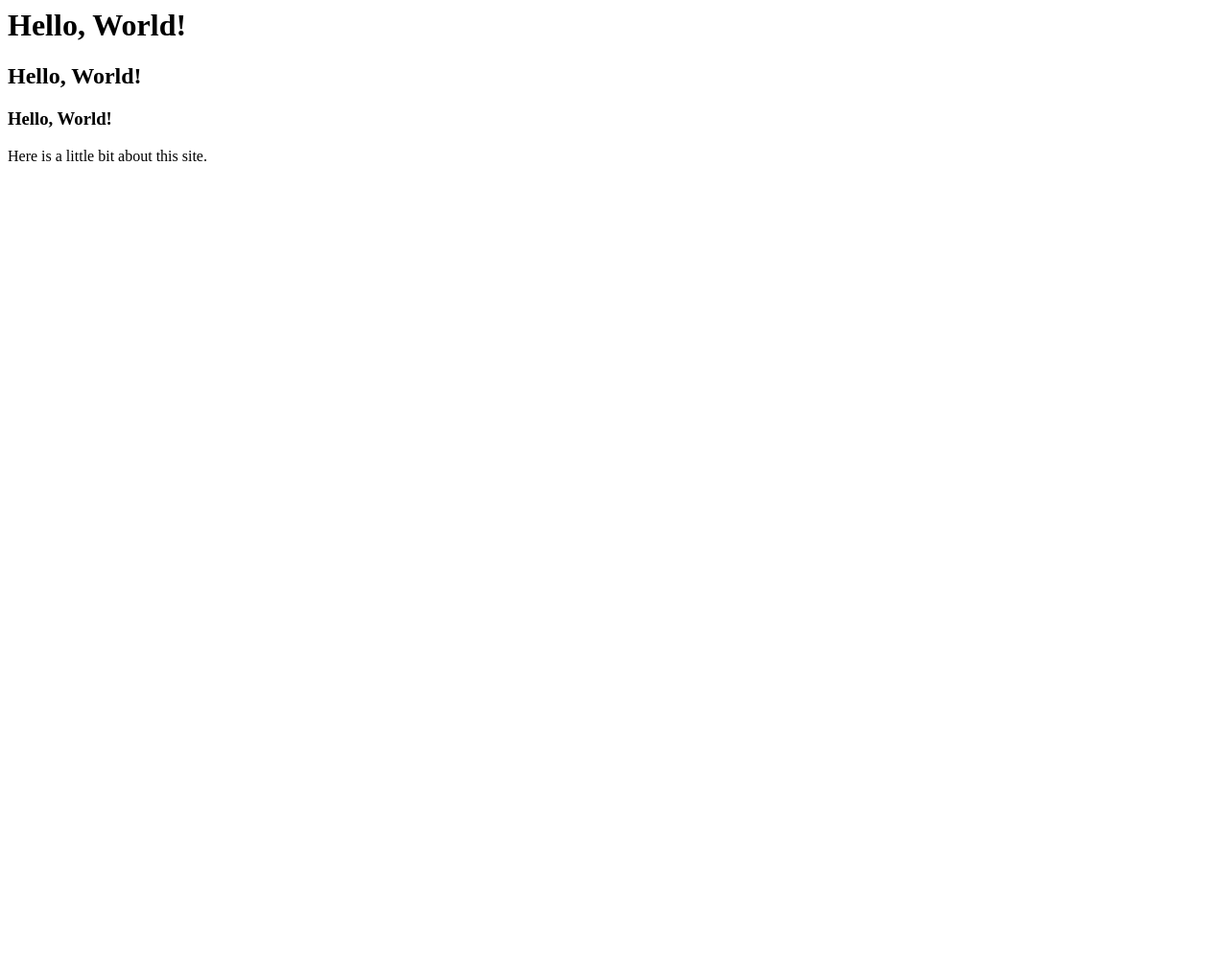
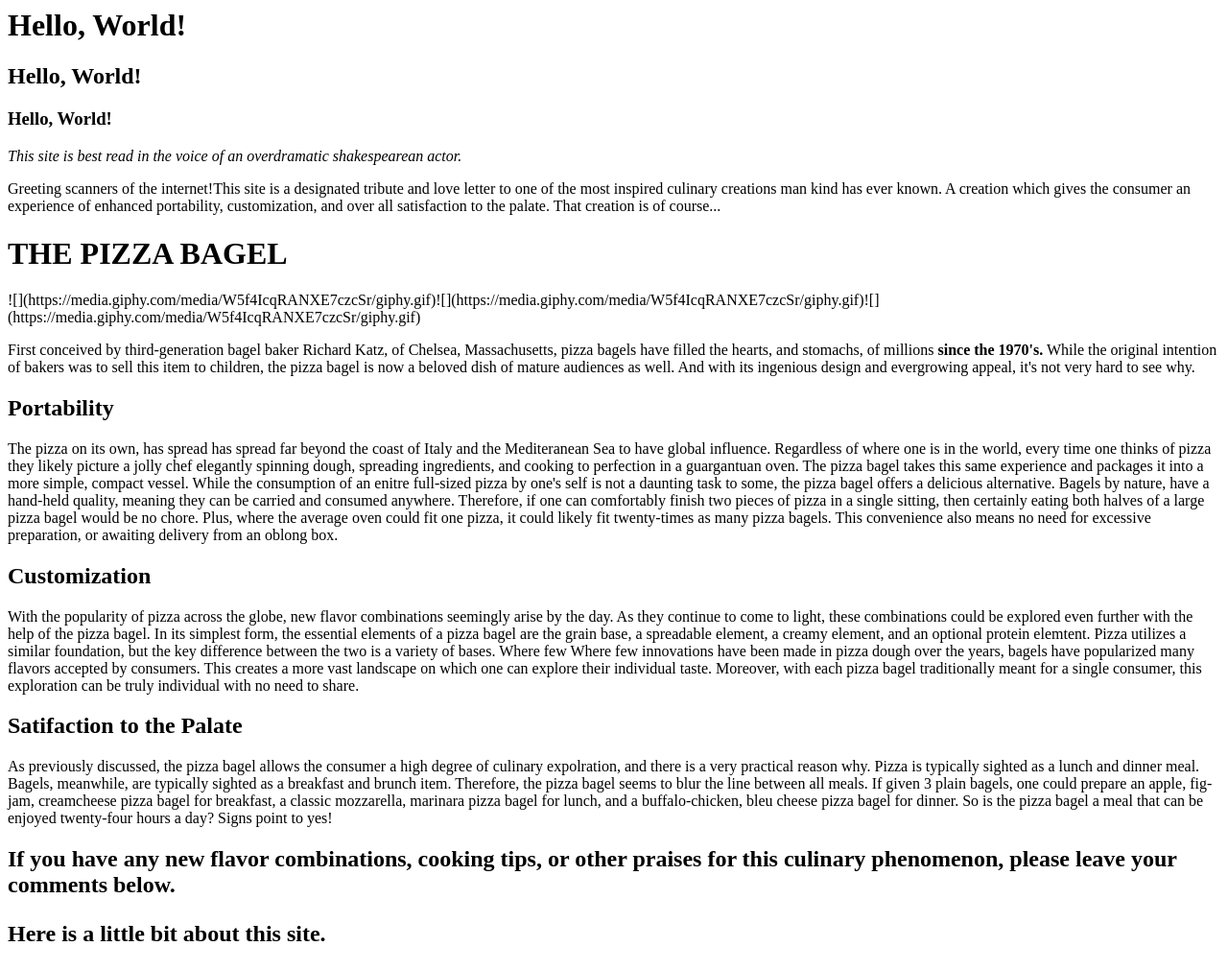
Before and after one commit to MatthewTCronin/Hello-world, a plain HTML site: page index.html in a window 1280 px wide. Shown: the whole page at 96% size. Before the commit the page ends 800 px from the top, so only its background shows below. Drawn offline with Linux system fonts and the light colour scheme.

Commit message:
Update index.html

```diff
--- a/index.html
+++ b/index.html
@@ -1,7 +1,45 @@
 <h1>Hello, World!</h1>
 <h2>Hello, World!</h2>
 <h3>Hello, World!</h3>
+<i>This site is best read in the voice of an overdramatic shakespearean actor.</i>
+<p>Greeting scanners of the internet!This site is a designated tribute and love letter to one of the most inspired culinary creations man kind has ever known.
+A creation which gives the consumer an experience of enhanced portability, customization, and over all satisfaction to the palate. That creation is of course...</p>
 
 
+                                                                      <h1>THE PIZZA BAGEL</h1>
+![](https://media.giphy.com/media/W5f4IcqRANXE7czcSr/giphy.gif)![](https://media.giphy.com/media/W5f4IcqRANXE7czcSr/giphy.gif)![](https://media.giphy.com/media/W5f4IcqRANXE7czcSr/giphy.gif)
 
+
+<p>First conceived by third-generation bagel baker Richard Katz, of Chelsea, Massachusetts, pizza bagels have filled the hearts, and stomachs, of millions <b>since
+the 1970's.</b> While the original intention of bakers was to sell this item to children, the pizza bagel is now a beloved dish of mature audiences as well. And
+with its ingenious design and evergrowing appeal, it's not very hard to see why.</p>
+
+
+<h2>Portability</h2>
+<p>The pizza on its own, has spread has spread far beyond the coast of Italy and the Mediteranean Sea to have global influence. Regardless of where one is in the
+world, every time one thinks of pizza they likely picture a jolly chef elegantly spinning dough, spreading ingredients, and cooking to perfection in a
+guargantuan oven. The pizza bagel takes this same experience and packages it into a more simple, compact vessel. While the consumption of an enitre full-sized
+pizza by one's self is not a daunting task to some, the pizza bagel offers a delicious alternative. Bagels by nature, have a hand-held quality, meaning they can be
+carried and consumed anywhere. Therefore, if one can comfortably finish two pieces of pizza in a single sitting, then certainly eating both halves of a large pizza
+bagel would be no chore. Plus, where the average oven could fit one pizza, it could likely fit twenty-times as many pizza bagels. This convenience also means no
+need for excessive preparation, or awaiting delivery from an oblong box.</p>
+
+
+<h2>Customization</h2>
+<p>With the popularity of pizza across the globe, new flavor combinations seemingly arise by the day. As they continue to come to light, these combinations could be
+explored even further with the help of the pizza bagel. In its simplest form, the essential elements of a pizza bagel are the grain base, a spreadable element, a
+creamy element, and an optional protein elemtent. Pizza utilizes a similar foundation, but the key difference between the two is a variety of bases. Where few
+Where few innovations have been made in pizza dough over the years, bagels have popularized many flavors accepted by consumers. This creates a more vast landscape
+on which one can explore their individual taste. Moreover, with each pizza bagel traditionally meant for a single consumer, this exploration can be truly individual
+with no need to share.
+
+
+<h2>Satifaction to the Palate</h2>
+<p>As previously discussed, the pizza bagel allows the consumer a high degree of culinary expolration, and there is a very practical reason why. Pizza is typically
+sighted as a lunch and dinner meal. Bagels, meanwhile, are typically sighted as a breakfast and brunch item. Therefore, the pizza bagel seems to blur the line
+between all meals. If given 3 plain bagels, one could prepare an apple, fig-jam, creamcheese pizza bagel for breakfast, a classic mozzarella, marinara pizza bagel
+for lunch, and a buffalo-chicken, bleu cheese pizza bagel for dinner. So is the pizza bagel a meal that can be enjoyed twenty-four hours a day? Signs point to yes!</p>
+
+
+<h2>If you have any new flavor combinations, cooking tips, or other praises for this culinary phenomenon, please leave your comments below.
 <p>Here is a little bit about this site.</p>
```
